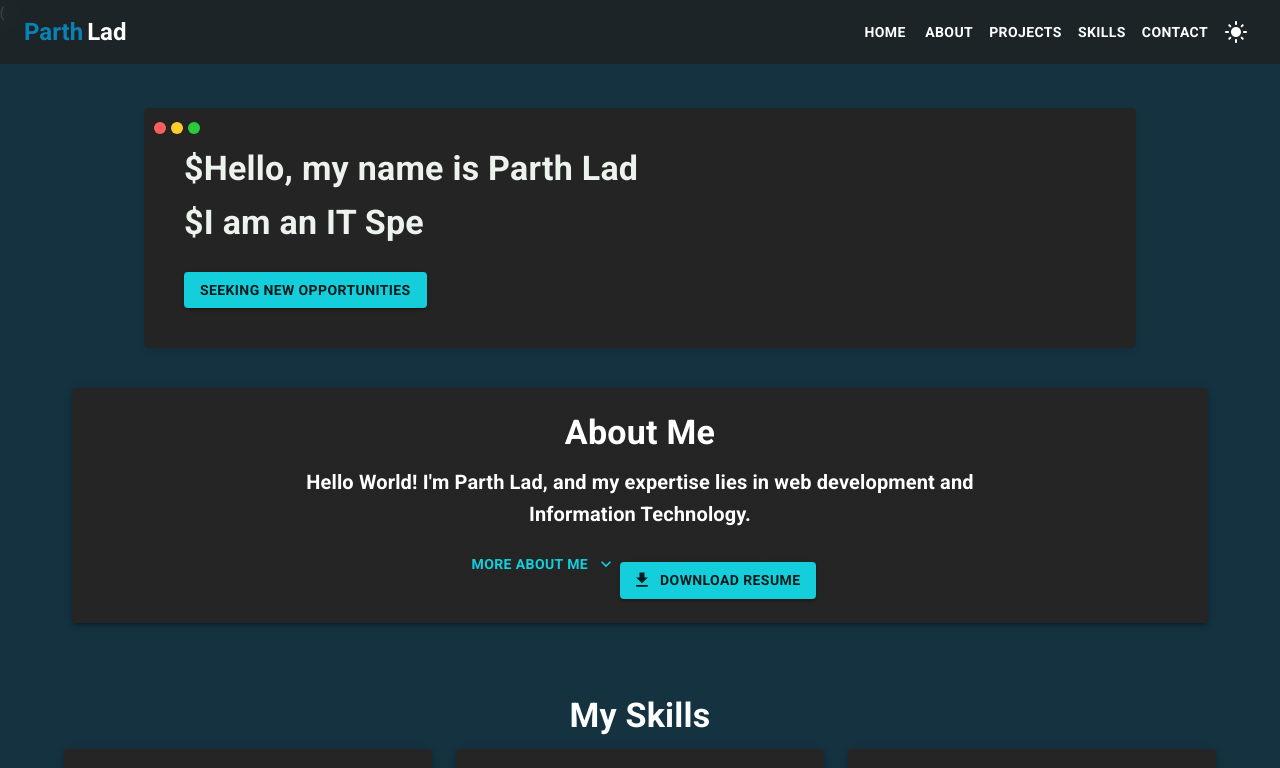
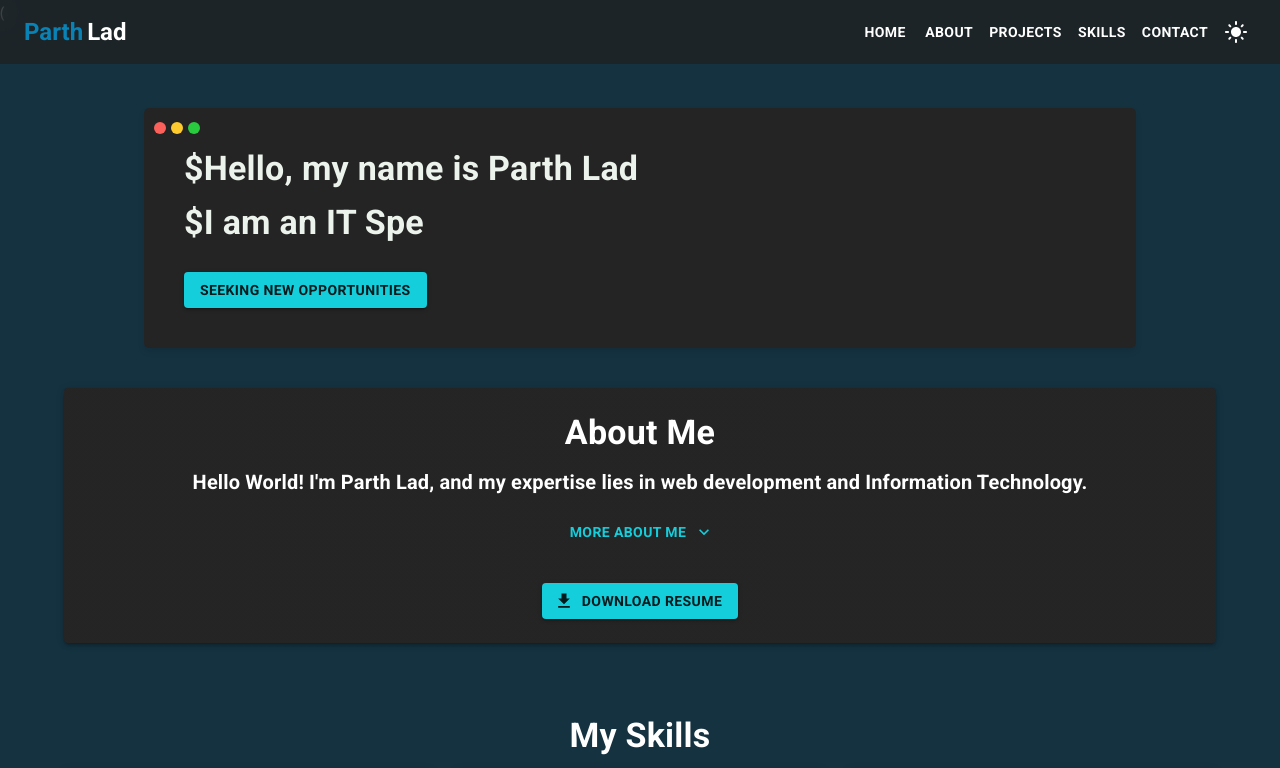
Before and after one commit to ParthKLad/web-portfolio, a React (Create React App) app: page / in a window 1280 px wide. Shown: the top 768 px of the page. Built offline with nearby package versions, Linux system fonts and the light colour scheme.

Commit message:
undo formating

```diff
--- a/src/components/About.js
+++ b/src/components/About.js
@@ -20,23 +20,13 @@ function About() {
   };
 
   return (
-    <Box
-      sx={{
-        maxWidth: 1200,
-        mx: "auto",
-        px: 2,
-        py: 3,
-        textAlign: "center",
-        width: "100%",
-        boxSizing: "border-box",
-      }}
-    >
-      <Paper elevation={3} sx={{ p: 3, mx: 2, my: 2 }}>
+    <Box sx={{ maxWidth: 1200, mx: "auto", p: 3, textAlign: "center" }}>
+      <Paper elevation={3} sx={{ p: 3, my: 2 }}>
         <Typography variant="h4" gutterBottom align="center">
           About Me
         </Typography>
         <Grid container spacing={3} justifyContent="center">
-          <Grid item xs={12} sm={10} md={8}>
+          <Grid item xs={12}>
             <Grow in={true} style={{ transformOrigin: "0 0 0" }} timeout={1000}>
               <Typography
                 paragraph
@@ -58,9 +48,9 @@ function About() {
               endIcon={<ExpandMoreIcon />}
               sx={{
                 mb: 2,
-                color: "#14CEDC",
+                color: "#14CEDC", // Set text color to #14CEDC
                 "&:hover": {
-                  color: "#11B9C5",
+                  color: "#11B9C5", // Darker shade on hover
                 },
               }}
             >
@@ -74,8 +64,8 @@ function About() {
                   fontFamily: "Roboto, sans-serif",
                   fontWeight: "400",
                   lineHeight: "1.6",
-                  mt: 2,
-                  mb: 2,
+                  marginTop: "1em",
+                  marginBottom: "1em",
                   textIndent: "2em",
                 }}
               >
@@ -96,9 +86,12 @@ function About() {
                 continuous learning, I keep abreast of the latest trends in web
                 development. My quick learning aptitude and eagerness to tackle
                 complex challenges drive my efforts to deliver innovative and
-                efficient
+                efficient solutions. With a broad skill set and a strong
+                dedication, I am well-equipped to develop projects that meet and
+                surpass contemporary development standards.
               </Typography>
             </Collapse>
+            <br />
             <Button
               variant="contained"
               startIcon={<DownloadIcon />}
```
